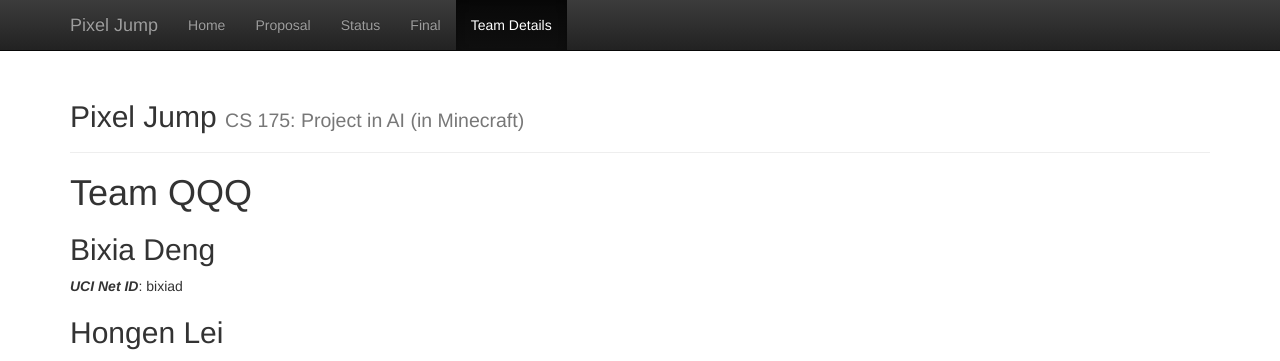
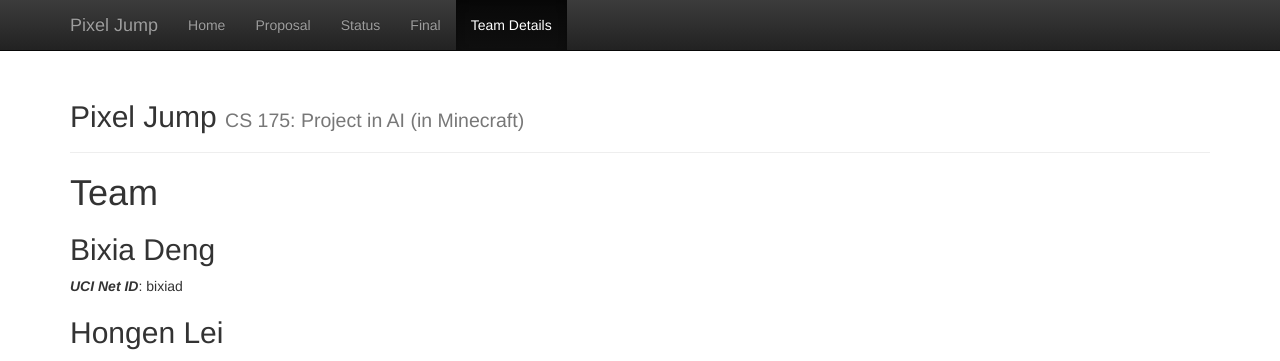
Before and after one commit to bikaylee/Jump-Jump, a Jekyll site: the page built from docs/team.md, in a window 1280 px wide. Shown: the top 361 px of the page. Built offline with Jekyll 4.4.1, drawn with Linux system fonts in a browser that asks for light colours.

Commit message:
Update team.md

```diff
--- a/docs/team.md
+++ b/docs/team.md
@@ -3,7 +3,7 @@
 title:  Team
 ---
 
-# Team QQQ
+# Team
 
 ## Bixia Deng
 ***UCI Net ID***: bixiad
```
